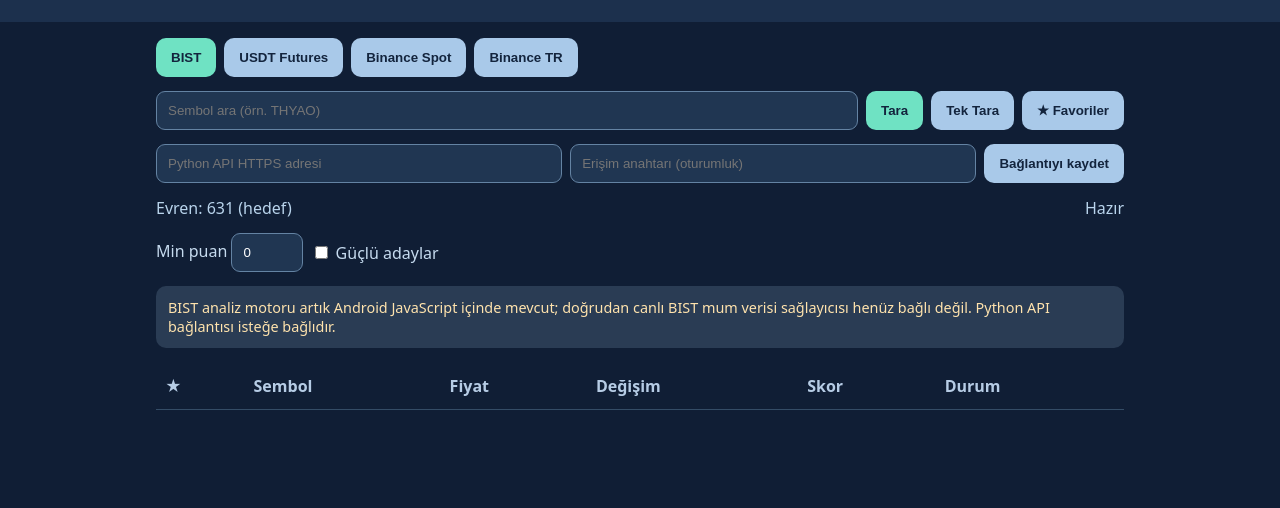
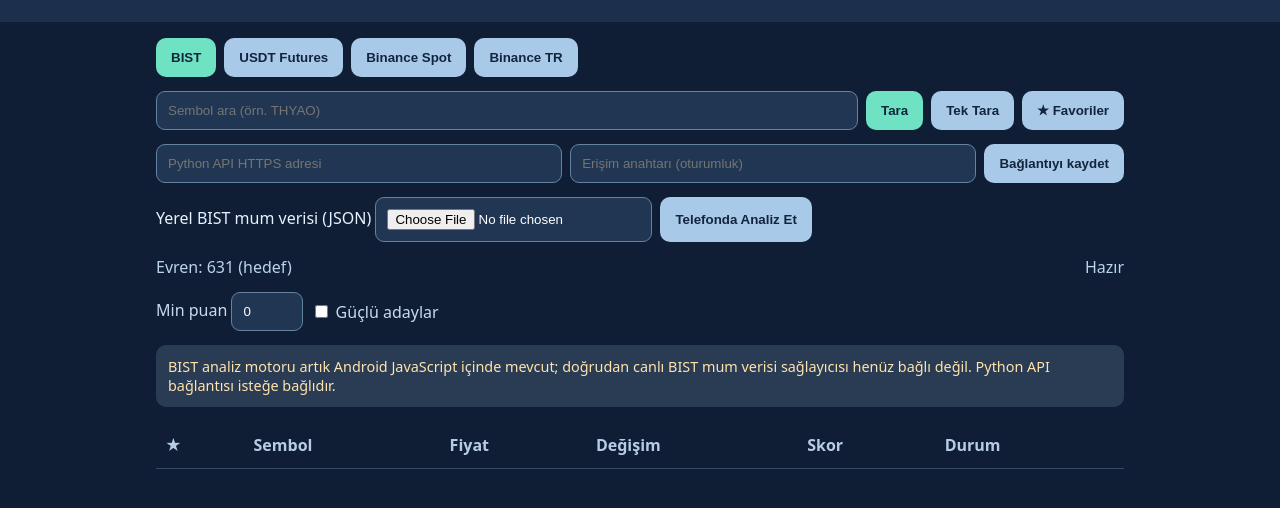
Before and after one commit to asistan71/Private, a website: page www/index.html in a window 1280 px wide. Shown: the part 86-594 px from the top of the page. Drawn offline with Linux system fonts and the light colour scheme.

Commit message:
feat: add on-device BIST JSON candle import and local analysis controls

```diff
--- a/www/index.html
+++ b/www/index.html
@@ -4,6 +4,7 @@
 <nav><button class="active" data-market="BIST">BIST</button><button data-market="FUTURES">USDT Futures</button><button data-market="BINANCE">Binance Spot</button><button data-market="BINANCE_TR">Binance TR</button></nav>
 <section class="toolbar"><input id="search" placeholder="Sembol ara (örn. THYAO)" aria-label="Sembol ara"><button id="scan">Tara</button><button id="single">Tek Tara</button><button id="favorites">★ Favoriler</button></section>
 <section class="toolbar" id="pythonBridgeSettings"><input id="pythonApiUrl" type="url" inputmode="url" placeholder="Python API HTTPS adresi" aria-label="Python API HTTPS adresi"><input id="pythonApiToken" type="password" placeholder="Erişim anahtarı (oturumluk)" aria-label="Python API erişim anahtarı"><button id="savePythonApi">Bağlantıyı kaydet</button></section>
+<section class="toolbar" id="bistLocalSettings"><label>Yerel BIST mum verisi (JSON) <input id="bistJsonFile" type="file" accept=".json,application/json" aria-label="BIST mum verisi JSON dosyası"></label><button id="bistLocalScan">Telefonda Analiz Et</button></section>
 <section class="summary"><span id="universe">Evren: 631 (hedef)</span><span id="status">Hazır</span></section>
 <section class="filters"><label>Min puan <input id="minScore" type="number" min="0" max="100" value="0"></label><label><input type="checkbox" id="onlyStrong"> Güçlü adaylar</label></section>
 <p class="notice" id="notice">BIST analiz motoru artık Android JavaScript içinde mevcut; doğrudan canlı BIST mum verisi sağlayıcısı henüz bağlı değil. Python API bağlantısı isteğe bağlıdır.</p>
```
